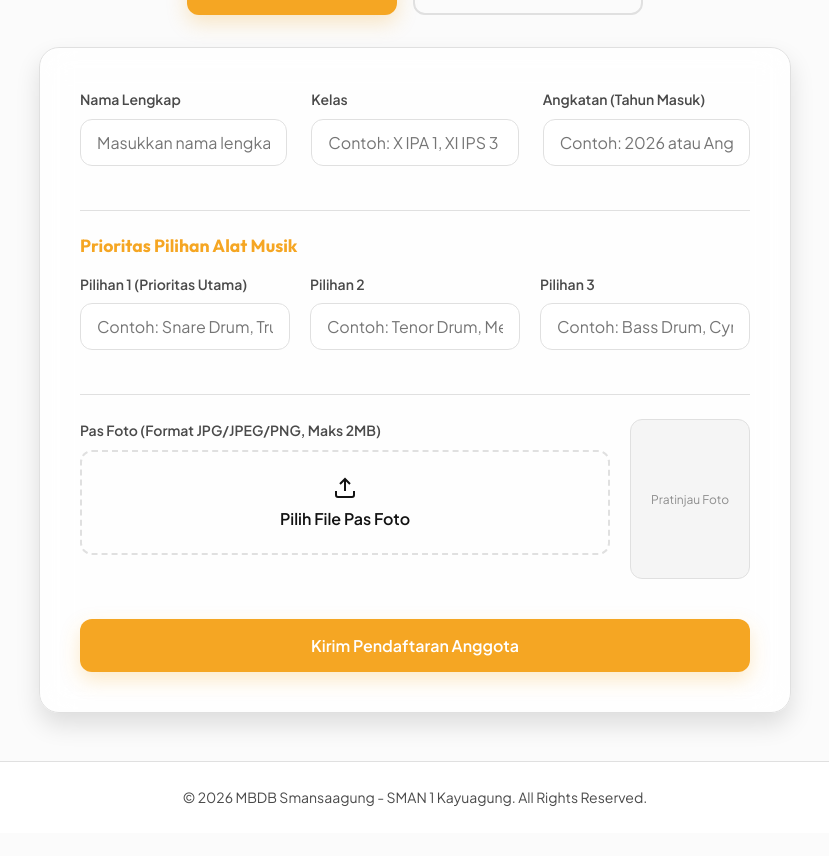
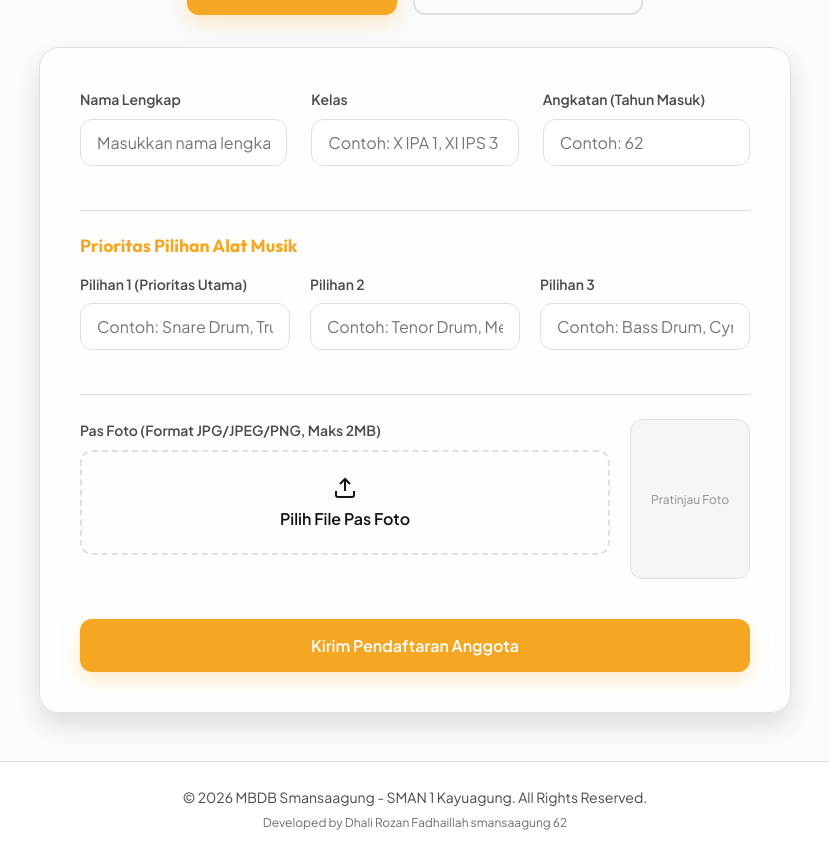
Before and after one commit to Dhali-YD4GXP/MBDB-WEB, a Next.js app in the folder frontend/: page /pendaftaran in a window 1280 px wide. Shown: the part 445-1301 px from the top of the page, without its empty margins (225-1054 px from the left). Before the commit the page ends 1278 px from the top, so only its background shows below. Built offline with nearby package versions, Linux system fonts and the light colour scheme; no server answers.

Commit message:
style: ubah placeholder angkatan menjadi 62 dan tambahkan credit developer di footer

```diff
--- a/frontend/src/app/aktivasi/page.tsx
+++ b/frontend/src/app/aktivasi/page.tsx
@@ -390,7 +390,7 @@ export default function AktivasiPage() {
                   <input
                     type="text"
                     className="form-input"
-                    placeholder="Contoh: 2024"
+                    placeholder="Contoh: 62"
                     value={lookupAngkatan}
                     onChange={(e) => setLookupAngkatan(e.target.value)}
                     required
--- a/frontend/src/app/anggota/page.tsx
+++ b/frontend/src/app/anggota/page.tsx
@@ -622,7 +622,7 @@ export default function MembersPage() {
                 <input
                   type="text"
                   required
-                  placeholder="Misal: 2026 atau Angkatan 30"
+                  placeholder="Misal: 62"
                   value={formData.angkatan}
                   onChange={(e) => setFormData({ ...formData, angkatan: e.target.value })}
                   style={{
--- a/frontend/src/app/layout.tsx
+++ b/frontend/src/app/layout.tsx
@@ -46,6 +46,7 @@ export default function RootLayout({
         >
           <div className="container">
             <p>&copy; {new Date().getFullYear()} MBDB Smansaagung - SMAN 1 Kayuagung. All Rights Reserved.</p>
+            <p style={{ fontSize: '0.75rem', marginTop: '0.25rem', opacity: 0.8 }}>Developed by Dhali Rozan Fadhaillah smansaagung 62</p>
           </div>
         </footer>
       </body>
--- a/frontend/src/app/pendaftaran/page.tsx
+++ b/frontend/src/app/pendaftaran/page.tsx
@@ -432,7 +432,7 @@ export default function RegisterMember() {
                   <input
                     type="text"
                     className="form-input"
-                    placeholder="Contoh: 2026 atau Angkatan 30"
+                    placeholder="Contoh: 62"
                     value={angkatan}
                     onChange={(e) => setAngkatan(e.target.value)}
                     required
```
